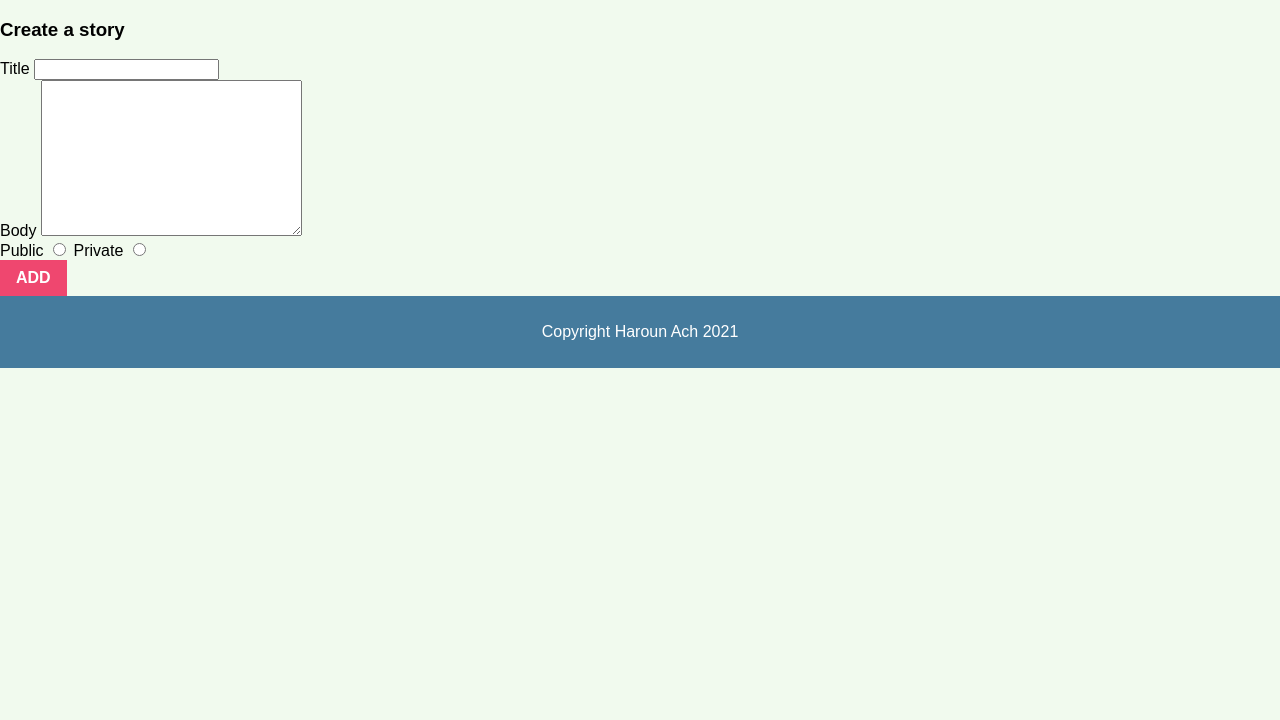
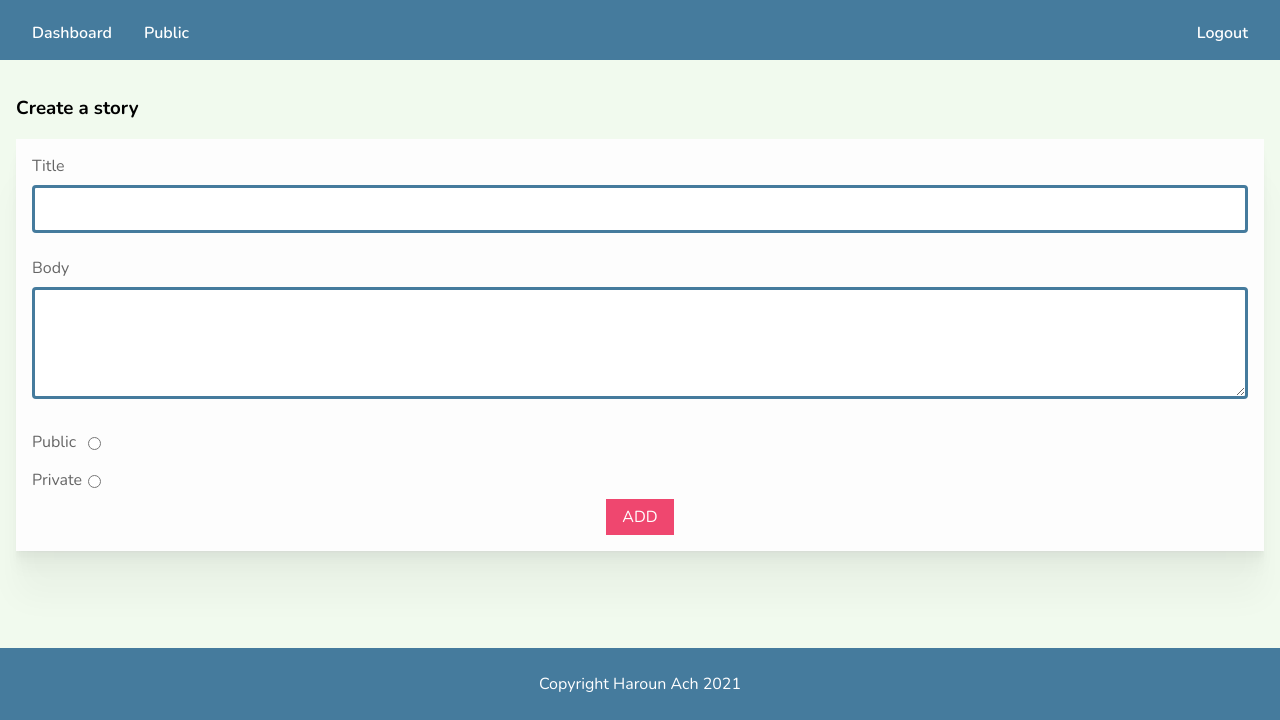
Before and after one commit to harounach/storybook-frontend, a website: page public/add-story.html in a window 1280 px wide. Shown: the part 80-800 px from the top of the page. Drawn offline with nearby package versions, Linux system fonts and the light colour scheme; files that its build step writes are made by us from their sources.

Commit message:
Create add story page styles

```diff
--- a/public/add-story.html
+++ b/public/add-story.html
@@ -5,39 +5,48 @@
     <meta http-equiv="X-UA-Compatible" content="IE=edge" />
     <meta name="viewport" content="width=device-width, initial-scale=1.0" />
     <title>Add Story</title>
+    <link rel="preconnect" href="https://fonts.gstatic.com" />
+    <link
+      href="https://fonts.googleapis.com/css2?family=Nunito:ital,wght@0,200;0,300;0,400;0,600;0,700;0,800;0,900;1,200;1,300;1,400;1,600;1,700;1,800;1,900&display=swap"
+      rel="stylesheet"
+    />
     <link rel="stylesheet" href="./css/style.css" />
   </head>
   <body class="add-story-page">
-    <header class="add-story-page appbar">
+    <header class="add-story-page__header appbar">
       <div class="appbar__section">
-        <h1 class="app-name">Story Book</h1>
+        <h1 class="appbar__app-name">Story Book</h1>
+      </div>
+      <div class="appbar__section">
+        <nav class="appbar__nav">
+          <a href="./dashboard.html" class="appbar__link">Dashboard</a>
+          <a href="./stories.html" class="appbar__link">Public</a>
+          <a href="#" class="appbar__link appbar__link--right">Logout</a>
+        </nav>
       </div>
     </header>
     <main class="add-story-page__main main">
+      <div class="add-story-page__form-wrapper">
         <h3 class="title">Create a story</h3>
-      <div class="add-story-page__form">
         <form method="POST" class="form">
           <div class="form__section">
-            <label for="title">Title</label>
+            <label for="title" class="form__label">Title</label>
             <input
               name="title"
               id="title"
               type="text"
               class="form__input-control"
             />
+            <p class="form__error-message"></p>
           </div>
           <div class="form__section">
             <label for="body" class="form__label">Body</label>
-            <textarea
-              name="body"
-              id="body"
-              cols="30"
-              rows="10"
-              class="form__area"
-            ></textarea>
+            <textarea name="body" id="body" class="form__area"></textarea>
+            <p class="form__error-message"></p>
           </div>
 
           <div class="form__section">
+            <div class="form__radio-section">
               <label for="public" class="form__label">Public</label>
               <input
                 type="radio"
@@ -46,6 +55,9 @@
                 id="public"
                 class="form__radio"
               />
+            </div>
+
+            <div class="form__radio-section">
               <label for="private" class="form__label">Private</label>
               <input
                 type="radio"
@@ -55,8 +67,9 @@
                 class="form__radio"
               />
             </div>
+          </div>
           <div class="form__section">
-            <div class="btn-group">
+            <div class="btn-group add-story-page__btn-group">
               <button class="btn btn--submit">Add</button>
             </div>
           </div>
--- a/sass/base/_reset.scss
+++ b/sass/base/_reset.scss
@@ -0,0 +1,7 @@
+@use "./typography" as type;
+button,
+input,
+textarea {
+  font-family: type.$base-font;
+  font-size: type.$base-font-size;
+}
--- a/sass/components/_button.scss
+++ b/sass/components/_button.scss
@@ -9,7 +9,7 @@
   justify-content: center;
   align-items: center;
   font-size: 1rem;
-  font-weight: 600;
+  font-weight: 500;
   text-transform: uppercase;
   text-decoration: none;
   background-color: vars.$secondary-color;
--- /dev/null
+++ b/sass/components/_form.scss
@@ -0,0 +1,65 @@
+@use "../abstracts/variables" as vars;
+@use "../base/typography" as type;
+@use "../abstracts/mixins";
+
+// form
+.form {
+  width: 100%;
+  margin: 0;
+  padding: 0;
+  display: flex;
+  flex-direction: column;
+  background-color: vars.$surface-color;
+  padding: 1rem;
+  @include mixins.surface-shadow;
+  // form__section
+  &__section {
+    width: 100%;
+    display: flex;
+    flex-direction: column;
+  }
+
+  // form__label
+  &__label {
+    color: type.$text-medium-color;
+  }
+
+  // form__input-control
+  &__input-control {
+    width: 100%;
+    height: 3rem;
+    border: 3px solid vars.$primary-color;
+    border-radius: 0.25rem;
+    padding-left: 0.5rem;
+    margin: 0.5rem 0 0;
+  }
+
+  // form__area
+  &__area {
+    width: 100%;
+    min-height: 7rem;
+    border: 3px solid vars.$primary-color;
+    border-radius: 0.25rem;
+    padding-left: 0.5rem;
+    margin: 0.5rem 0 0;
+  }
+
+  // form__error-message
+  &__error-message {
+    color: vars.$error-color;
+    margin: 0.5rem 0 1rem;
+  }
+
+  // form__radio-section
+  &__radio-section {
+    width: 4.5rem;
+    margin: 0.5rem 0;
+    display: flex;
+    justify-content: space-between;
+    align-items: center;
+  }
+
+  // form__radio
+  &__radio {
+  }
+}
--- a/sass/main.scss
+++ b/sass/main.scss
@@ -24,6 +24,7 @@
 @use "./components/button";
 @use "./components/story-card";
 @use "./components/story-detail";
+@use "./components/form";
 
 // <pages>
 @use "./pages/home.scss";
--- a/sass/pages/_add-story.scss
+++ b/sass/pages/_add-story.scss
@@ -0,0 +1,34 @@
+// add-story-page
+.add-story-page {
+  display: flex;
+  flex-direction: column;
+  justify-content: flex-start;
+  // add-story-page__header
+  &__header {
+    flex-shrink: 0;
+  }
+
+  // add-story-page__main
+  &__main {
+    width: 100%;
+    flex-grow: 1;
+    padding: 1rem;
+  }
+
+  // add-story-page__form-wrapper
+  &__form-wrapper {
+    display: flex;
+    flex-direction: column;
+  }
+
+  // add-story-page__btn-group
+  &__btn-group {
+    justify-content: center;
+  }
+
+  // add-story-page__footer
+  &__footer {
+    flex-shrink: 0;
+    margin-top: auto;
+  }
+}
```
Lines whose indentation alone changed are shown as unchanged.
